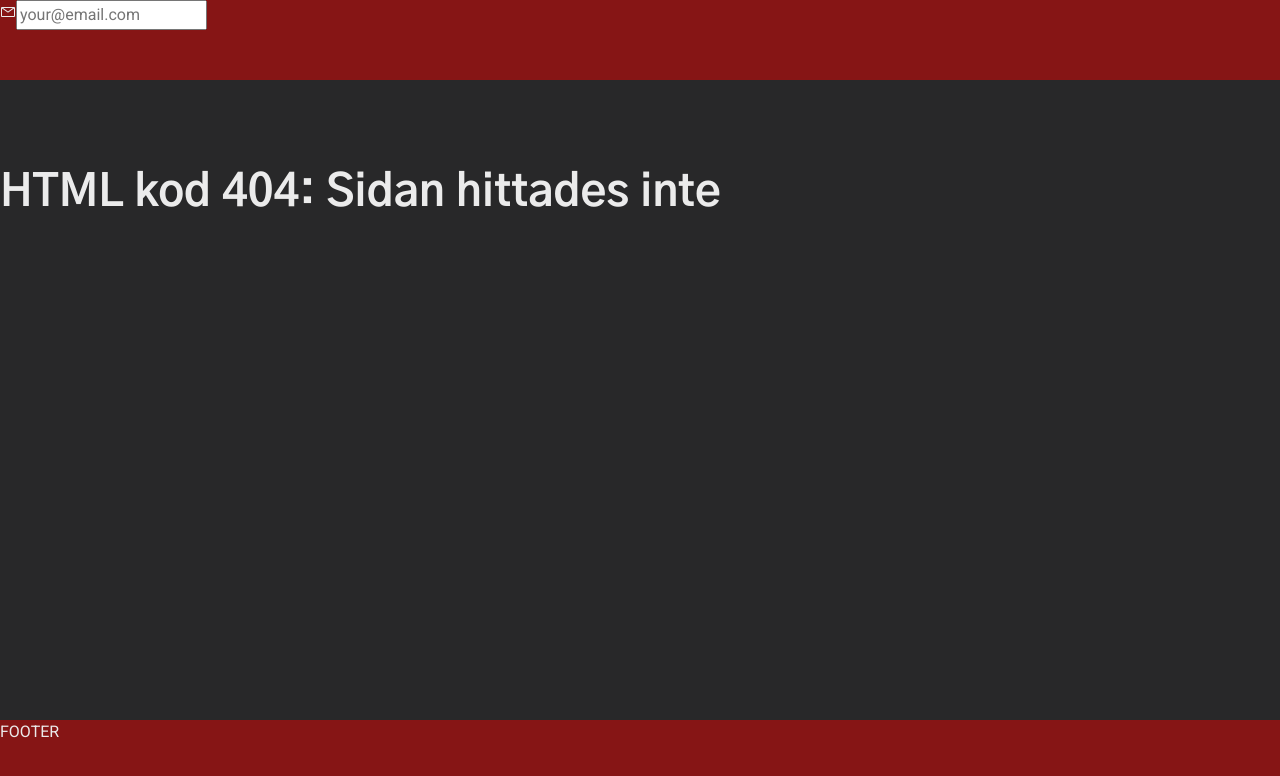
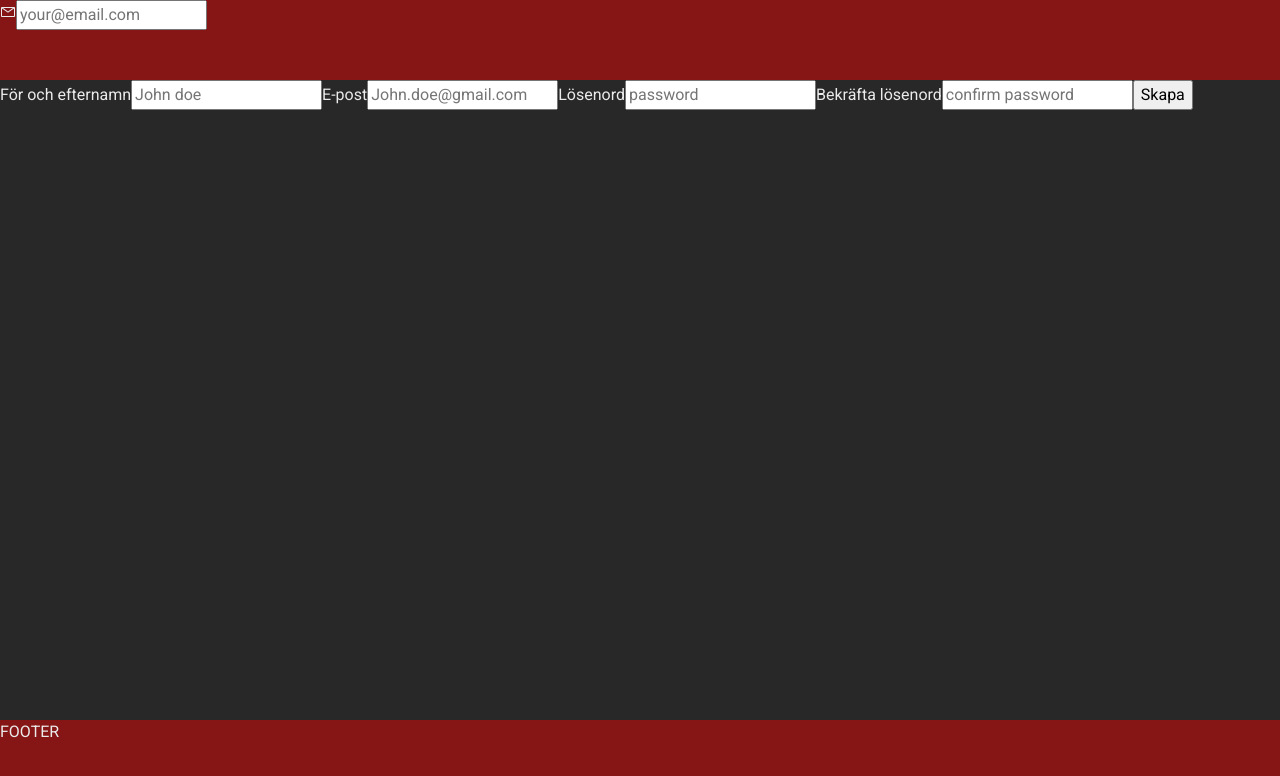
Before and after one commit to tdserviceco/ljunggrenochweder-v2, a React (Vite) app in the folder frontend/: page /register in a window 1280 px wide. Before the commit this address had no page. Shown: the top 776 px of the page. Built offline with nearby package versions, Linux system fonts and the light colour scheme.

Commit message:
register logic done

```diff
--- a/frontend/src/App.jsx
+++ b/frontend/src/App.jsx
@@ -1,6 +1,6 @@
 import React from 'react';
 import { Routes, Route } from 'react-router-dom';
-import { Home, Booking, Structure, HTMLErrorCodes } from './containers';
+import { Home, Booking, Structure, HTMLErrorCodes, Register } from './containers';
 import { Header, Footer } from './components';
 const App = () => {
   return (
@@ -10,6 +10,7 @@ const App = () => {
         <Route exact path="/" element={<Home />} />
         <Route path="/structure" element={<Structure />} />
         <Route path="/booking" element={<Booking />} />
+        <Route path="/register" element={<Register />} />
         <Route path="*" element={<HTMLErrorCodes status={404} />} />
       </Routes>
       <Footer />
--- a/frontend/src/components/index.js
+++ b/frontend/src/components/index.js
@@ -1,7 +1,7 @@
 export { default as Header } from './header/Header'
 export { default as Footer } from './footer/Footer'
 export { default as Login } from './login/Login'
-export { default as Register } from './register/Register'
+export { default as RegisterForm } from './register/RegisterForm'
 export { default as Loader } from './loader/Loader'
 
 export { default as Errors } from './errors/Errors'
--- a/frontend/src/components/register/Register.jsx
+++ /dev/null
@@ -1,15 +0,0 @@
-import React from 'react';
-import { useForm } from "react-hook-form";
-const Register = () => {
-  const { register, handleSubmit, watch, formState: { errors } } = useForm();
-  const add = data => console.log(data);
-
-
-  return (
-    <form onSubmit={handleSubmit(add)}>
-      Register
-    </form>
-  );
-};
-
-export default Register;
--- /dev/null
+++ b/frontend/src/components/register/RegisterForm.jsx
@@ -0,0 +1,63 @@
+import React, { useEffect } from 'react';
+import { useForm } from "react-hook-form";
+import { useMutation } from '@apollo/client';
+import { CREATE_USER } from '../../GraphQL/Mutations';
+import { useCookies } from 'react-cookie';
+import { useNavigate } from 'react-router-dom';
+
+const RegisterForm = () => {
+  const { register, handleSubmit, watch, formState: { errors } } = useForm();
+  const [addUser, { data, loading, error }] = useMutation(CREATE_USER);
+  const [cookies, setCookie, removeCookie] = useCookies(['userProfile']);
+
+  let navigate = useNavigate();
+
+  const add = formValue => {
+    if (loading) return 'Submitting...';
+    if (error) return `Submission error! ${error.message}`;
+    addUser({
+      variables: {
+        email: formValue.email,
+        username: formValue.username,
+        password: formValue.password
+      }
+    })
+  }
+
+  useEffect(() => {
+    if (data !== undefined) {
+      let cookieValues = {
+        jwt: data.register.jwt,
+        username: data.register.user.username,
+        email: data.register.user.email,
+        id: data.register.user.id
+      }
+      setCookie('userProfile', cookieValues);
+      navigate('/')
+    }
+  }, [data])
+
+  return (
+    <form onSubmit={handleSubmit(add)}>
+      <label htmlFor='username'>
+        <span>För och efternamn</span>
+        <input id={'username'} {...register('username')} placeholder='John doe' />
+      </label>
+      <label htmlFor='email'>
+        <span>E-post</span>
+        <input id={'email'} type="email" {...register('email')} placeholder='John.doe@gmail.com' />
+      </label>
+      <label htmlFor='password'>
+        <span>Lösenord</span>
+        <input id={'password'} type="password" {...register('password')} placeholder='password' />
+      </label>
+      <label htmlFor='confirm-password'>
+        <span>Bekräfta lösenord</span>
+        <input id={'confirm-password'} type="password" {...register('confirm-password')} placeholder='confirm password' />
+      </label>
+      <button type="submit">Skapa</button>
+    </form>
+  );
+};
+
+export default RegisterForm;
--- a/frontend/src/components/schedule/Schedule.jsx
+++ b/frontend/src/components/schedule/Schedule.jsx
@@ -11,11 +11,8 @@ const Schedule = ({ workHours }) => {
     setDisplayDay(true);
   }
 
-  /* const day = document.querySelector('.react-calendar .react-calendar__viewContainer') */
-
   return (
     <>
-
       <Calendar
         value={value}
         onChange={onChange}
@@ -25,7 +22,7 @@ const Schedule = ({ workHours }) => {
       />
 
       {displayDay &&
-        <MapSchedule date={ value.toLocaleDateString().slice(0,10) } workHours={ workHours } />
+        <MapSchedule date={value.toLocaleDateString().slice(0, 10)} workHours={workHours} />
       }
     </>
   );
--- a/frontend/src/containers/register/Register.jsx
+++ b/frontend/src/containers/register/Register.jsx
@@ -1,8 +1,9 @@
 import React from 'react';
+import { RegisterForm } from '../../components';
 const Register = () => {
     return (
         <section className="register">
-            Register
+            <RegisterForm />
         </section>
     );
 };
```
Also changed, not shown: 1 other file (tests, documents, lock files or other folders).
